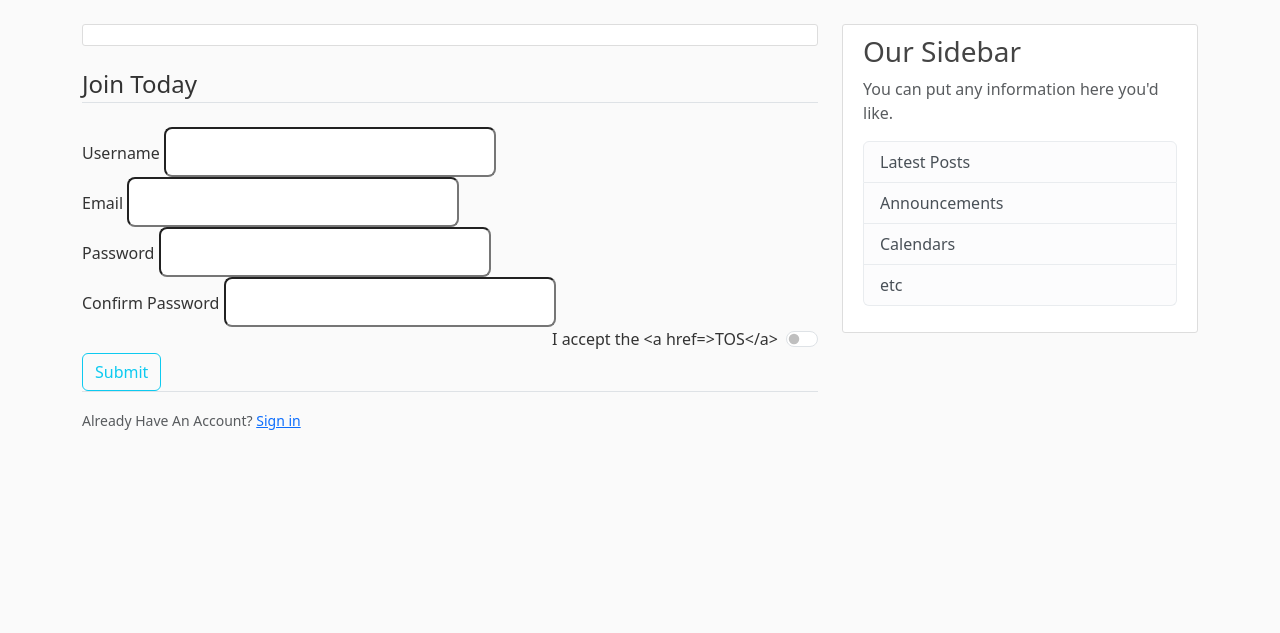
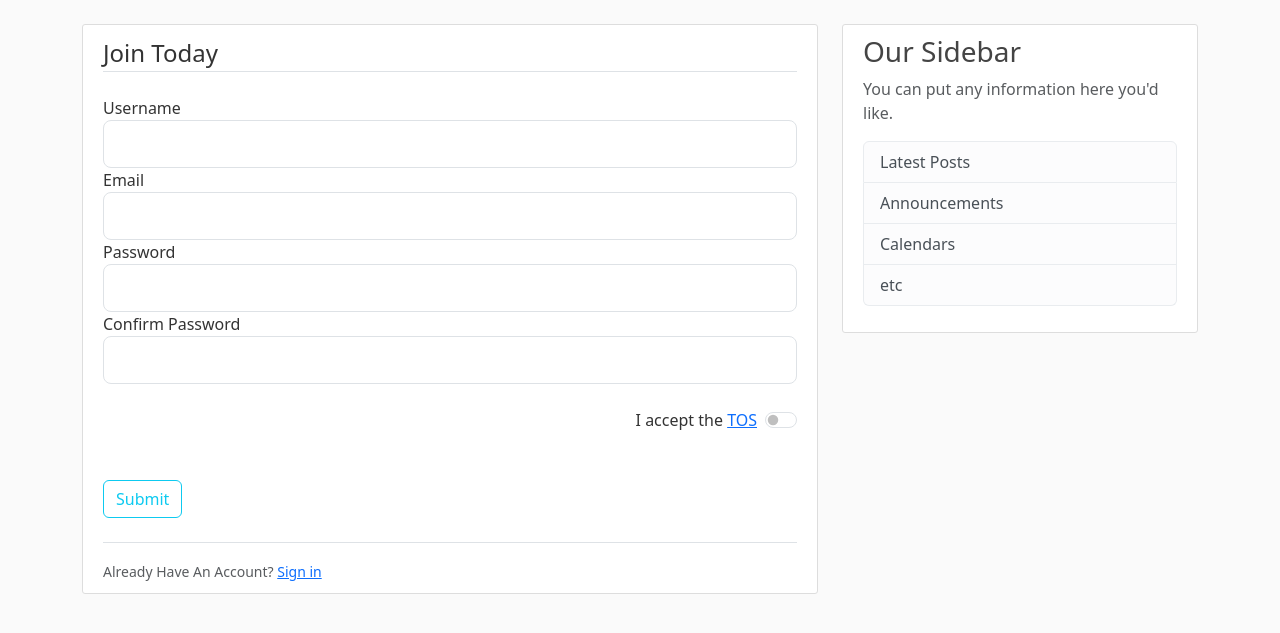
Before and after one commit to Lap-DevOps/Flask-Blog-Web-App, a Flask app: page /register in a window 1280 px wide. Shown: the part 56-689 px from the top of the page. Run offline with Flask 3, Linux system fonts and the light colour scheme; some libraries are stand-ins or nearby versions.

Commit message:
-- add forms init --

```diff
--- a/forms.py
+++ b/forms.py
@@ -1,7 +1,8 @@
+from flask import url_for
 from flask_wtf import FlaskForm, RecaptchaField
+from markupsafe import Markup
 from wtforms import StringField, PasswordField, BooleanField, SubmitField
 from wtforms.validators import DataRequired, Email, EqualTo, Length
-from wtforms import ValidationError
 
 from models import User
 
@@ -11,28 +12,30 @@ class RegistrationForm(FlaskForm):
     email = StringField('Email',
                         validators=[DataRequired(), Length(min=2, max=50, message='Email is too short'), Email()])
     password = PasswordField('Password',
-                             validators=[DataRequired(), EqualTo('confirm_password', message='Passwords must match')])
-    confirm_password = PasswordField('Confirm Password', validators=[DataRequired()])
-    accept_tos = BooleanField('I accept the <a href=''>TOS</a>', validators=[DataRequired()], default=False)
-    recaptcha = RecaptchaField()
+                             validators=[DataRequired(), Length(min=2, max=20, message='Password is too short')])
+    confirm_password = PasswordField('Confirm Password', validators=[DataRequired(), EqualTo('confirm_password',
+                                                                                             message='Passwords must match')])
+    accept_tos = BooleanField(Markup('I accept the <a href="">TOS</a> -'), validators=[DataRequired()], default=False)
+    # recaptcha = RecaptchaField()
     submit = SubmitField('Submit')
 
     def __init__(self, *args, **kwargs):
         super(RegistrationForm, self).__init__(*args, **kwargs)
+        self.accept_tos.label.text = Markup("I accept the <a href='{}'>TOS</a>".format(url_for('home')))
 
-    def validate(self):
-        initial_validation = super(RegistrationForm, self).validate()
-        if not initial_validation:
-            return False
-        user = User.query.filter_by(username=self.username.data).first()
-        if user:
-            self.username.errors.append("Username already registered")
-            return False
-        user = User.query.filter_by(email=self.email.data).first()
-        if user:
-            self.email.errors.append("Email already registered")
-            return False
-        return True
+    # def validate(self):
+    #     initial_validation = super(RegistrationForm, self).validate()
+    #     if not initial_validation:
+    #         return False
+    #     user = User.query.filter_by(username=self.username.data).first()
+    #     if user:
+    #         self.username.errors.append("Username already registered")
+    #         return False
+    #     user = User.query.filter_by(email=self.email.data).first()
+    #     if user:
+    #         self.email.errors.append("Email already registered")
+    #         return False
+    #     return True
 
 
 class LoginForm(FlaskForm):
@@ -45,15 +48,15 @@ class LoginForm(FlaskForm):
     def __init__(self, *args, **kwargs):
         super(LoginForm, self).__init__(*args, **kwargs)
 
-    def validate(self):
-        initial_validation = super(LoginForm, self).validate()
-        if not initial_validation:
-            return False
-        user = User.query.filter_by(email=self.email.data).first()
-        if not user:
-            self.email.errors.append('Unknown email')
-            return False
-        if not user.verify_password(self.password.data):
-            self.password.errors.append('Invalid password')
-            return False
-        return True
+    # def validate(self):
+    #     initial_validation = super(LoginForm, self).validate()
+    #     if not initial_validation:
+    #         return False
+    #     user = User.query.filter_by(email=self.email.data).first()
+    #     if not user:
+    #         self.email.errors.append('Unknown email')
+    #         return False
+    #     if not user.verify_password(self.password.data):
+    #         self.password.errors.append('Invalid password')
+    #         return False
+    #     return True
--- a/templates/layout.html
+++ b/templates/layout.html
@@ -22,7 +22,8 @@
     <nav class="navbar navbar-expand-md navbar-dark bg-steel fixed-top">
         <div class="container">
             <a class="navbar-brand mr-4" href="/">Flask Blog</a>
-        <button class="navbar-toggler" type="button" data-toggle="collapse" data-target="#navbarToggle" aria-controls="navbarToggle" aria-expanded="false" aria-label="Toggle navigation">
+            <button class="navbar-toggler" type="button" data-toggle="collapse" data-target="#navbarToggle"
+                    aria-controls="navbarToggle" aria-expanded="false" aria-label="Toggle navigation">
                 <span class="navbar-toggler-icon"></span>
             </button>
             <div class="collapse navbar-collapse" id="navbarToggle">
--- a/templates/register.html
+++ b/templates/register.html
@@ -1,51 +1,46 @@
 {% extends 'layout.html' %}
 {% block content %}
 
-<div class="content-section"></div>
-
+<div class="content-section">
     <form action="" method="post">
         {{ form.hidden_tag() }}
-    <fieldset class="form-gropp">
+        <fieldset class="form-group">
             <legend class="border-bottom mb-4">Join Today</legend>
             <div class="form-group">
-            {{ form.username.label(class='form-control-label') }}
-            {{form.username(class='form-conrtol form-control-lg') }}
+                {{ form.username.label(class="form-control-label") }}
+                {{ form.username(class="form-control form-control-lg") }}
             </div>
             <div class="form-group">
-            {{ form.email.label(class='form-control-label') }}
-            {{ form.email(class='form-conrtol form-control-lg') }}
+                {{ form.email.label(class="form-control-label") }}
+                {{ form.email(class="form-control form-control-lg") }}
             </div>
             <div class="form-group">
-            {{ form.password.label(class='form-control-label') }}
-            {{ form.password(class='form-conrtol form-control-lg') }}
+                {{ form.password.label(class="form-control-label") }}
+                {{ form.password(class="form-control form-control-lg") }}
             </div>
             <div class="form-group">
-            {{ form.confirm_password.label(class='form-check-label') }}
-            {{ form.confirm_password(class='form-conrtol form-control-lg') }}
+                {{ form.confirm_password.label(class="form-control-label") }}
+                {{ form.confirm_password(class="form-control form-control-lg") }}
             </div>
-        <div class="form-group ">
-            <div class="form-check form-switch form-check-reverse">
-                {{ form.accept_tos.label(class='form-control-label') }}
-                {{ form.accept_tos(class="form-check-input")|safe }}
+            <div class="form-group">
+                <div class="form-check form-switch form-check-reverse mb-4 mt-4">
+                    {{ form.accept_tos(class="form-check-input")}}
+                    {{ form.accept_tos.label(class="form-check-label")  }}
+                </div>
             </div>
         </fieldset>
         <div class="form-group">
             {{ form.recaptcha }}
-
-
         </div>
         <div class="form-group">
-        {{ form.submit(class='btn btn-outline-info') }}
+            {{ form.submit(class="btn btn-outline-info mt-4 mb-4") }}
         </div>
-
         <div class="border-top pt-3">
             <small class="text-muted">
                 Already Have An Account? <a class="ml-2" href="{{ url_for('login')}}">Sign in</a>
             </small>
-
-
-
+        </div>
+    </form>
 </div>
 
-</form>
 {% endblock content %}
```
Lines whose indentation alone changed are shown as unchanged.
